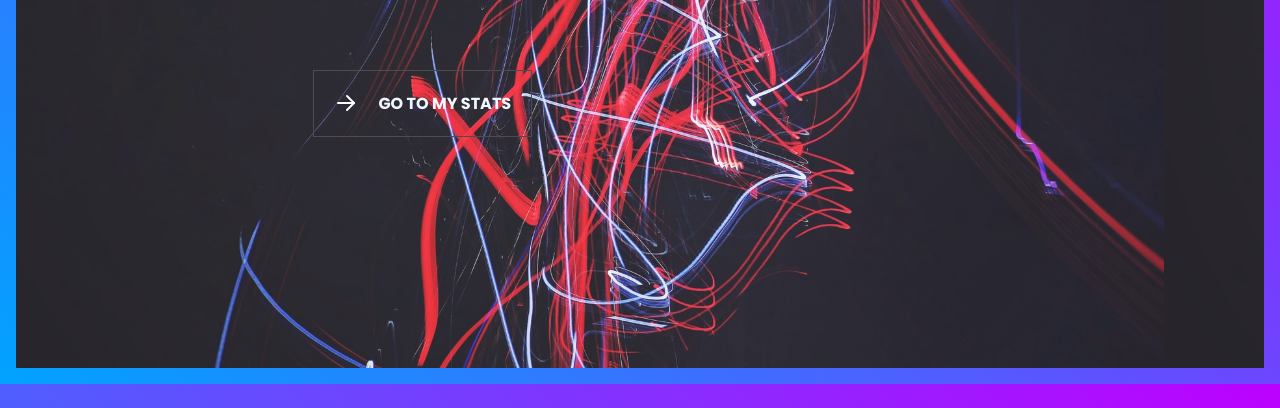
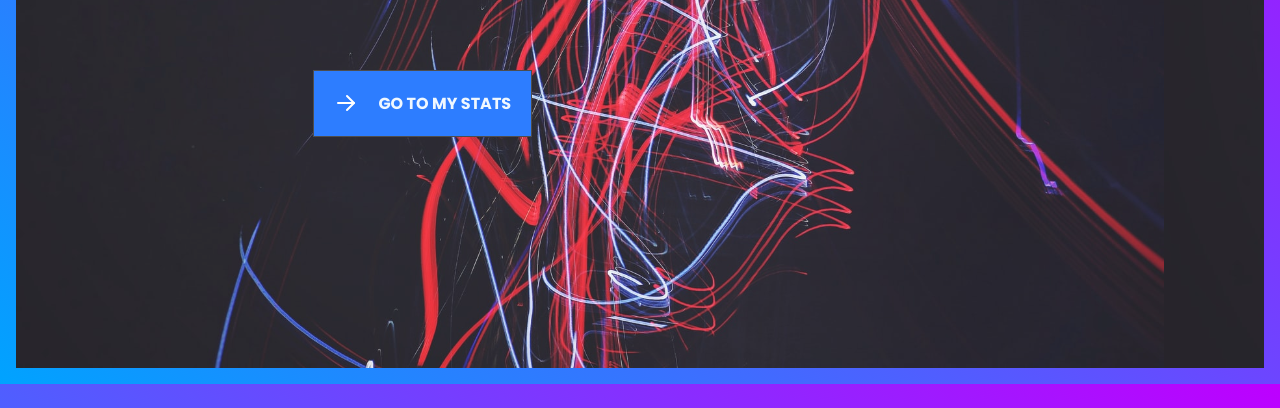
Before and after one commit to jmonroe200/Scrimba_Data_Dashboard, a plain HTML site: page index.html in a window 1280 px wide. In both pictures the pointer is over the link "GO TO MY STATS". Shown: the part 416-824 px from the top of the page. Drawn offline with Linux system fonts and the light colour scheme.

Commit message:
button and hover

```diff
--- a/index.css
+++ b/index.css
@@ -92,3 +92,7 @@ h1 {
     height: 1.5em;
     left: 1.25em;
 }
+
+.cta:hover {
+    background: var(--primary-color);
+}
```
